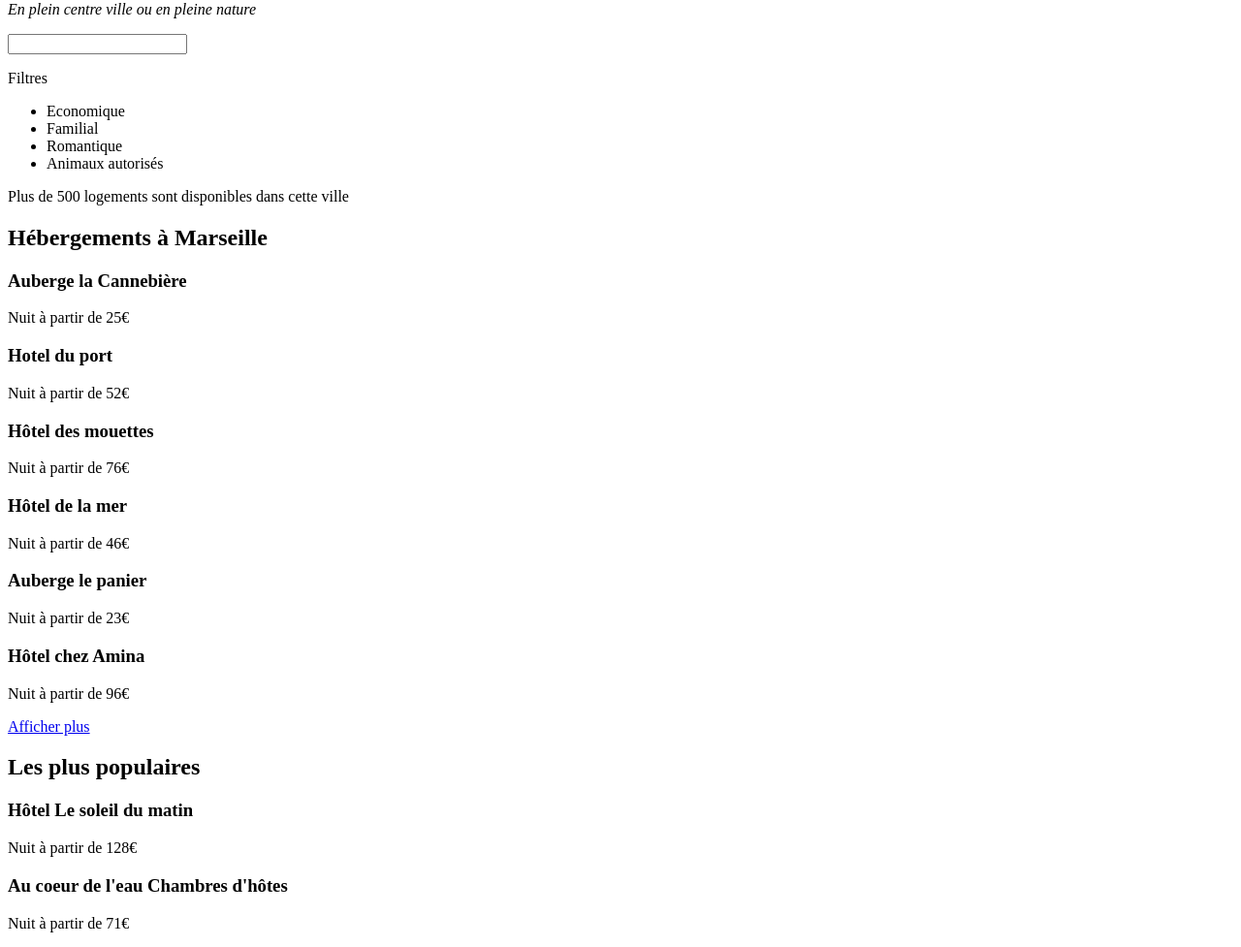
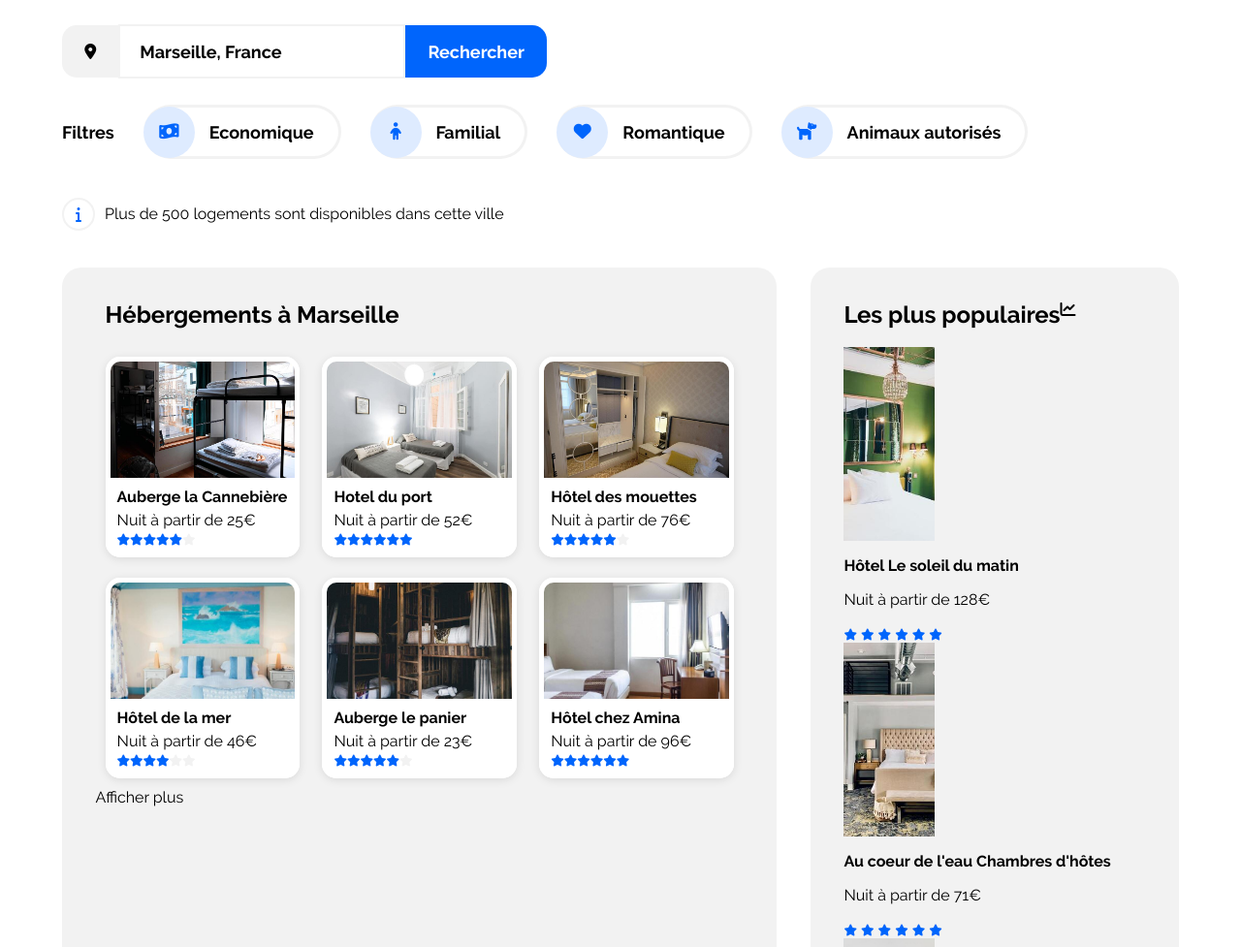
Before and after one commit to jchiocanini/JeanChiocanini_2_21092020, a plain HTML site: page index.html in a window 1280 px wide. Shown: the part 209-1186 px from the top of the page at 97% size. Drawn offline with Linux system fonts and the light colour scheme.

Commit message:
CSS version desktop avant mentorat

```diff
--- a/index.html
+++ b/index.html
@@ -2,6 +2,7 @@
 <html lang="fr">
 	<head>
 		<meta charset="utf-8" />
+		<link rel="stylesheet" type="text/css" href="./style.css">
 		<title>Reservia - Trouvez votre hébergement pour des vacances de rêve</title>
 		<script src="https://kit.fontawesome.com/bf027494a2.js" crossorigin="anonymous"></script>
 	</head>
@@ -12,86 +13,158 @@
 <!--Header-->
 			<header>
 				<img src="./images/Reservia.svg" alt="logo de Réservia">
+
 				<nav>
-					<ul>
-						<li>Hébergements</li>
-						<li>Activités</li>
-					</ul>
+					<div class="navigation">
+						<a href="#Hébergements">Hébergements</a>
+					</div>
+					<div class="navigation">
+						<a href="#Activités">Activités</a>
+					</div>
 				</nav>
-				<p>
+				<div id="inscription">
 					<a href="#">S'inscrire</a>
-				</p>
+				</div>
 			</header>
 
 <!--Recherche-->
 			<section>
-				<h1>Trouvez votre hébergement pour des vacances de rêve</h1>
-				<p><em>En plein centre ville ou en pleine nature</em></p>
+				<h1 id="Hébergements">Trouvez votre hébergement pour des vacances de rêve</h1>
+				<p id="sous_titre">En plein centre ville ou en pleine nature</p>
+
+
 				<div id="search">
+					<div id="icon_map">
+						<i class="fas fa-map-marker-alt"></i>
+					</div>
 					<form>
-						<input type="text" name="search">
+						<input type="text" name="search" value="Marseille, France">
 					</form>
+					<div id="bouton_rechercher">
+						<p>Rechercher</p>
 					</div>
+				</div>
+
+
 				<div id="filtres">
-					<p>Filtres</p>
-						<ul>
-							<li>Economique</li>
-							<li>Familial</li>
-							<li>Romantique</li>
-							<li>Animaux autorisés</li>
-						</ul>
+					<div><p>Filtres</p></div>
+					<div class="bouton_filtre"><p class="icon_filtre"><i class="fas fa-money-bill-wave"></i></p><p class="libellé">Economique</p></div>
+					<div class="bouton_filtre"><p class="icon_filtre" ><i class="fas fa-child"></i></p><p class="libellé">Familial</p></div>
+					<div class="bouton_filtre"><p class="icon_filtre" ><i class="fas fa-heart"></i></p><p class="libellé">Romantique</p></div>
+					<div class="bouton_filtre"><p class="icon_filtre" ><i class="fas fa-dog"></i></p><p class="libellé">Animaux autorisés</p></div>
 				</div>
 			</section>
 
 
 
 <!--Résultats-->
+			<div id="logements_dispo">
+				<div id="bouton_info"><i class="fas fa-info"></i></div>
 				<p>Plus de 500 logements sont disponibles dans cette ville</p>
-			<div>
-				<section>
+			</div>
+
+			<div id="résultats">
+				<section id="hébergement_marseille">
 					<h2>Hébergements à Marseille</h2>
-					<div>
+
+
+					<div id="hébergement">
+
+						<div class="hebergement_contener">
 							<div id="marcus-loke" class="hébergement">
+							</div>
 							<div class="hebergement_description">
 								<h3>Auberge la Cannebière</h3>
 								<p>Nuit à partir de 25€</p>
-
+								<div>
+									<i class="fas fa-star"></i>
+									<i class="fas fa-star"></i>
+									<i class="fas fa-star"></i>
+									<i class="fas fa-star"></i>
+									<i class="fas fa-star"></i>
+									<i class="fas fa-star grey"></i>
 								</div>
 							</div>
+						</div>
+						<div class="hebergement_contener">
 							<div id="fred-kleber" class="hébergement">
+							</div>
 							<div class="hebergement_description">
 								<h3>Hotel du port</h3>
 								<p>Nuit à partir de 52€</p>
-
+								<div>
+									<i class="fas fa-star"></i>
+									<i class="fas fa-star"></i>
+									<i class="fas fa-star"></i>
+									<i class="fas fa-star"></i>
+									<i class="fas fa-star"></i>
+									<i class="fas fa-star"></i>
 								</div>
 							</div>
 						</div>
+						<div class="hebergement_contener">
 							<div id="reisetopia" class="hébergement">
+							</div>
 							<div class="hebergement_description">
 								<h3>Hôtel des mouettes</h3>
 								<p>Nuit à partir de 76€</p>
-
+								<div>
+									<i class="fas fa-star"></i>
+									<i class="fas fa-star"></i>
+									<i class="fas fa-star"></i>
+									<i class="fas fa-star"></i>
+									<i class="fas fa-star"></i>
+									<i class="fas fa-star grey"></i>
 								</div>
 							</div>
+						</div>
+						<div class="hebergement_contener">
 							<div id="annie-spratt" class="hébergement">
+							</div>
 							<div class="hebergement_description">
 								<h3>Hôtel de la mer</h3>
 								<p>Nuit à partir de 46€</p>
-
+								<div>
+									<i class="fas fa-star"></i>
+									<i class="fas fa-star"></i>
+									<i class="fas fa-star"></i>
+									<i class="fas fa-star"></i>
+									<i class="fas fa-star grey"></i>
+									<i class="fas fa-star grey"></i>
 								</div>
 							</div>
+						</div>
+						<div class="hebergement_contener">
 							<div id="nicate-lee" class="hébergement">
+							</div>
 							<div class="hebergement_description">
 								<h3>Auberge le panier</h3>
 								<p>Nuit à partir de 23€</p>
-
+								<div>
+									<i class="fas fa-star"></i>
+									<i class="fas fa-star"></i>
+									<i class="fas fa-star"></i>
+									<i class="fas fa-star"></i>
+									<i class="fas fa-star"></i>
+									<i class="fas fa-star grey"></i>
 								</div>
 							</div>
+						</div>
+						<div class="hebergement_contener">
 							<div id="febrian-zakaria" class="hébergement">
+							</div>
 							<div class="hebergement_description">
 								<h3>Hôtel chez Amina</h3>
 								<p>Nuit à partir de 96€</p>
-
+								<div>
+									<i class="fas fa-star"></i>
+									<i class="fas fa-star"></i>
+									<i class="fas fa-star"></i>
+									<i class="fas fa-star"></i>
+									<i class="fas fa-star"></i>
+									<i class="fas fa-star"></i>
+								</div>
+							</div>
 						</div>
 					</div>
 					<a href="#">Afficher plus</a>
@@ -99,27 +172,59 @@
 
 <!--Populaires-->
 				<aside>
-					<div>
+					<div id="pop_title">
 						<h2>Les plus populaires</h2>
+						<i class="fas fa-chart-line"></i>
 					</div>
-					<div id="emile-guillemot" class="hébergement">
-						<div class="hebergement_description">
+
+
+					<div class="hébergement_populaire_contener">
+						<div id="emile-guillemot" class="hébergement_populaire">
+						</div>
+						<div class="hebergementpop_description">
 							<h3>Hôtel Le soleil du matin</h3>
 							<p>Nuit à partir de 128€</p>
-
+							<div>
+								<i class="fas fa-star"></i>
+								<i class="fas fa-star"></i>
+								<i class="fas fa-star"></i>
+								<i class="fas fa-star"></i>
+								<i class="fas fa-star"></i>
+								<i class="fas fa-star"></i>
 							</div>
 						</div>
-					<div id="aw-creative" class="hébergement">
-						<div class="hebergement_description">
+					</div>
+					<div class="hébergement_populaire_contener">
+						<div id="aw-creative" class="hébergement_populaire">
+						</div>
+						<div class="hebergementpop_description">
 							<h3>Au coeur de l'eau Chambres d'hôtes</h3>
 							<p>Nuit à partir de 71€</p>
-
+							<div>
+								<i class="fas fa-star"></i>
+								<i class="fas fa-star"></i>
+								<i class="fas fa-star"></i>
+								<i class="fas fa-star"></i>
+								<i class="fas fa-star"></i>
+								<i class="fas fa-star"></i>
 							</div>
 						</div>
-					<div id="febrian-zakaria" class="hébergement">
-						<div class="hebergement_description">
+					</div>
+					<div class="hébergement_populaire_contener">
+						<div id="febrian-zakaria-sj" class="hébergement_populaire">
+						</div>
+						<div class="hebergementpop_description">
 							<h3>Hôtel Tout bleu et Blanc</h3>
 							<p>Nuit à partir de 68€</p>
+							<div>
+								<i class="fas fa-star"></i>
+								<i class="fas fa-star"></i>
+								<i class="fas fa-star"></i>
+								<i class="fas fa-star"></i>
+								<i class="fas fa-star"></i>
+								<i class="fas fa-star"></i>
+							</div>
+
 
 						</div>
 					</div>
@@ -128,7 +233,7 @@
 
 <!--Activitées-->
 			<section>
-				<h2>Activités à Marseille</h2>
+				<h2 id="Activités">Activités à Marseille</h2>
 				<div id="activités">
 					<div id="reno-laithienne" class="activités">
 							<div class="activités_description">
@@ -162,6 +267,7 @@
 					</div>
 				</div>
 			</section>
+		</div>
 
 <!--Footer-->
 			<footer>
@@ -192,6 +298,5 @@
 			</footer>
 
 
-		</div>
 	</body>
 </html>
--- /dev/null
+++ b/style.css
@@ -0,0 +1,561 @@
+/*Général*/
+
+	#bloc_page
+	{
+		max-width: 1920px;
+		width: 90%;
+		margin: auto;
+	}
+
+	body
+	{
+		margin: 0px;
+	}
+
+
+
+
+
+
+
+
+
+	@font-face {
+	    font-family: 'ralewayregular';
+	    src: url('./fonts/raleway-regular-webfont.woff2') format('woff2'),
+	         url('./fonts/raleway-regular-webfont.woff') format('woff');
+	    font-weight: normal;
+	    font-style: normal;
+	}
+
+
+	@font-face {
+	    font-family: 'ralewaybold';
+	    src: url('./fonts/raleway-bold-webfont.woff2') format('woff2'),
+	         url('./fonts/raleway-bold-webfont.woff') format('woff');
+	    font-weight: normal;
+	    font-style: normal;
+
+	}
+
+	*
+	{
+		font-family: 'ralewayregular';
+	}
+
+	h1
+	{
+		font-family: 'ralewaybold';
+		font-size: x-large;
+		margin-bottom: 0px;
+		margin-top: 0px;
+	}
+
+	h2
+	{
+		font-family: 'ralewaybold';
+		font-size: x-large;
+		margin-top: 0px;
+	}
+
+	h3
+	{
+		font-family: 'ralewaybold';
+		font-size: medium;
+	}
+
+	ul
+	{
+		list-style-type: none;
+	}
+
+	a
+	{
+		text-decoration: none;
+		color: black;
+	}
+
+/*Header*/
+
+
+
+
+	.navigation
+	{
+		border-top: 3px solid white;
+		padding: 50px;
+		margin: 0px;
+	}
+
+	.navigation:hover
+	{
+		border-top: 3px solid #0065FC;
+		padding: 50px;
+		margin: 0px;
+	}
+
+
+	.navigation:hover a
+	{
+		color: #0065FC;
+	}
+
+	#inscription
+	{
+		margin: 0px;
+		padding-left: 50px;
+		padding-top: 53px;
+		padding-bottom: 50px;
+	}
+
+	#inscription a
+	{
+		font-family: 'ralewaybold';
+		color: #0065FC;
+	}
+
+
+	header nav
+	{
+		display: flex;
+	}
+
+	header
+	{
+		width: 100%;
+		height: 150px;
+		display: flex;
+		justify-content: flex-end;
+	}
+
+	header img
+	{
+		margin-right: auto;
+		width: 180px;
+	}
+
+
+
+/*Recherche*/
+	#sous_titre
+	{
+		margin-top: 10px;
+	}
+
+	#search
+	{
+		width: 500px;
+		height: 50px;
+		display: flex;
+		justify-content: space-between;
+		align-items: center;
+
+		margin-top: 30px;
+		margin-bottom: 30px;
+
+	}
+
+	#icon_map
+	{
+		width: 60px;
+		height: 54.8px;
+		display: flex;
+		justify-content: space-around;
+		align-items: center;
+		background-color: #F2F2F2;
+
+		border-radius: 15px 0px 0px 15px;
+
+	}
+
+	#bouton_rechercher
+	{
+		width: 150px;
+		height: 54.8px;
+		display: flex;
+		justify-content: space-around;
+		align-items: center;
+		background-color: #0065FC;
+
+		border-radius: 0px 15px 15px 0px;
+
+	}
+
+
+	#bouton_rechercher p
+	{
+		font-family: 'ralewaybold';
+		color: white;
+		font-size: large;
+	}
+
+
+	#search input
+	{
+		width: 270px;
+		height: 50px;
+		border: 2px #F2F2F2 solid;
+		padding-left: 20px;
+
+		font-family: 'ralewaybold';
+		font-size: large;
+
+	}
+
+	/*
+
+/* Filtres */
+
+	#filtres
+	{
+		display: flex;
+		justify-content: flex-start;
+
+		flex-wrap: wrap;
+
+	}
+
+	#filtres p
+	{
+		font-family: 'ralewaybold';
+		font-size: large;
+
+	}
+
+
+
+	.icon_filtre
+	{
+
+		background-color: #DEEBFF;
+
+
+
+		width: 53px;
+		height: 53px;
+		border-radius:50%;
+		border:none;
+
+		display: flex;
+		justify-content: space-around;
+		align-items: center;
+
+
+	}
+
+	#filtres div
+	{
+		display: flex;
+		justify-content: space-around;
+		align-items: center;
+
+	}
+
+	#filtres i
+
+	{
+		color: #0065FC;
+	}
+
+	.bouton_filtre
+	{
+		height: 50px;
+		border-top: 3px #F2F2F2 solid;
+		border-bottom: 3px #F2F2F2 solid;
+		border-right: 3px #F2F2F2 solid;
+		border-radius: 30px;
+		margin-left: 30px;
+	}
+
+	.libellé
+	{
+		padding-left: 15px;
+		padding-right: 25px;
+	}
+
+
+
+/* commentaire de stockage
+
+
+
+*/
+
+
+/* Résultats*/
+
+	.fa-info
+	{
+		color: #0065FC;
+	}
+
+	#logements_dispo
+	{
+		margin-top: 30px;
+		margin-bottom: 30px;
+
+		display: flex;
+		justify-content: flex-start;
+		align-items: center;
+	}
+
+	#bouton_info
+	{
+		width: 30px;
+		height: 30px;
+		border-radius:50%;
+		border:none;
+		border: 2px #F2F2F2 solid;
+
+		display: flex;
+		justify-content: space-around;
+		align-items: center;
+	}
+
+	#logements_dispo p
+	{
+		margin-left: 10px;
+	}
+
+	#résultats
+	{
+		display: flex;
+		justify-content: space-between;
+	}
+
+	#résultats section
+	{
+		width: 58%;
+		background-color: #F2F2F2;
+		border-radius: 20px;
+		padding: 3%;
+	}
+
+	#résultats aside
+	{
+		width: 27%;
+		background-color: #F2F2F2;
+		border-radius: 20px;
+		padding: 3%;
+	}
+
+
+
+
+
+
+	/*section*/
+
+		#hébergement_marseille h2
+		{
+			padding-left: 1.5%;
+		}
+
+		#hébergement_marseille h3
+		{
+			margin-top: 0px;
+			margin-bottom: 0px;
+			margin-left: 7px;
+			margin-right: 7px;
+		}
+
+		#hébergement_marseille p
+		{
+			margin-top: 5px;
+			margin-bottom: 5px;
+			margin-left: 7px;
+			margin-right: 7px;
+		}
+
+		.hebergement_description div
+		{
+			display: flex;
+			margin-left: 7px;
+			margin-right: 7px;
+			margin-bottom: 7px;
+		}
+
+		.hebergement_contener
+		{
+			width: 30%;
+			margin: 1.5%;
+			background-color: white;
+			border-radius: 15px 15px 15px 15px;
+			box-shadow: 0 2px 10px rgba(0,0,0,0), 0 2px 10px rgba(0,0,0,0.1);
+		}
+
+		#hébergement
+		{
+			display: flex;
+			justify-content: space-between;
+			flex-wrap: wrap;
+
+		}
+
+		.hébergement
+		{
+
+			height: 120px;
+			border-radius: 15px 15px 0px 0px;
+			border: 5px white solid;
+
+		}
+
+
+		.hebergement_description
+		{
+			border-radius: 0px 0px 15px 15px;
+			border: 5px white solid;
+
+		}
+
+		.fa-star
+		{
+			color: #0065FC;
+			font-size: 12px;
+		}
+
+		.grey
+		{
+			color: #F2F2F2;
+		}
+
+
+
+
+
+
+
+
+		/* images hébergements à Marseille*/
+
+			#marcus-loke
+			{
+				background: url(images/hebergements/marcus-loke-WQJvWU_HZFo-unsplash.jpg) no-repeat;
+				background-position: center;
+				background-size: cover;
+			}
+
+			#fred-kleber
+			{
+				background: url(images/hebergements/fred-kleber-gTbaxaVLvsg-unsplash.jpg) no-repeat;
+				background-position: center;
+				background-size: cover;
+			}
+
+			#reisetopia
+			{
+				background: url(images/hebergements/reisetopia-B8WIgxA_PFU-unsplash.jpg) no-repeat;
+				background-position: center;
+				background-size: cover;
+			}
+
+			#annie-spratt
+			{
+				background: url(images/hebergements/annie-spratt-Eg1qcIitAuA-unsplash.jpg) no-repeat;
+				background-position: center;
+				background-size: cover;
+			}
+
+			#nicate-lee
+			{
+				background: url(images/hebergements/nicate-lee-kT-ZyaiwBe0-unsplash.jpg) no-repeat;
+				background-position: center;
+				background-size: cover;
+			}
+
+			#febrian-zakaria
+			{
+				background: url(images/hebergements/febrian-zakaria-M6S1WvfW68A-unsplash.jpg) no-repeat;
+				background-position: center;
+				background-size: cover;
+			}
+
+	/*aside*/
+
+	#pop_title
+	{
+		display: flex;
+	}
+
+	aside div
+	{
+		width: 100%;
+	}
+
+	.hebergementpop_description
+	{
+
+	}
+
+	.hébergement_populaire
+	{
+		width: 30%;
+		height: 200px;
+	}
+
+	.hébergement_populaire_contener
+	{
+
+	}
+
+
+		/* images les plus populaires*/
+
+			#emile-guillemot
+			{
+				background: url(images/hebergements/emile-guillemot-Bj_rcSC5XfE-unsplash.jpg) no-repeat;
+				background-position: center;
+				background-size: cover;
+			}
+
+			#aw-creative
+			{
+				background: url(images/hebergements/aw-creative-VGs8z60yT2c-unsplash.jpg) no-repeat;
+				background-position: center;
+				background-size: cover;
+			}
+
+			#febrian-zakaria-sj
+			{
+				background: url(images/hebergements/febrian-zakaria-sjvU0THccQA-unsplash.jpg) no-repeat;
+				background-position: center;
+				background-size: cover;
+			}
+
+
+
+
+
+
+/*Responsive
+
+
+    En général, nous retrouvons 4 breaking-points :
+
+    - Les très petits écrans (< 768 px : pour les écrans dont la largeur est comprise entre 0 px et 768 px)
+    - Tablettes (768 px - 991 px)
+    - Ordinateurs (992 px - 1199 px)
+    - Grands écrans d'ordinateurs et télévisions*/
+
+
+
+
+
+
+/*Footer*/
+
+	footer
+	{
+		width: 100%;
+		height: 200px;
+		display: flex;
+		justify-content: space-around;
+		align-items: center;
+		background-color: #F2F2F2;
+	}
+
+	footer ul
+	{
+		padding-left: 0px;
+	}
```
Also changed, not shown: fonts/raleway-bold-webfont.woff (added), fonts/raleway-bold-webfont.woff2 (added), fonts/raleway-regular-webfont.woff (added), fonts/raleway-regular-webfont.woff2 (added). Lines whose indentation alone changed are shown as unchanged.
